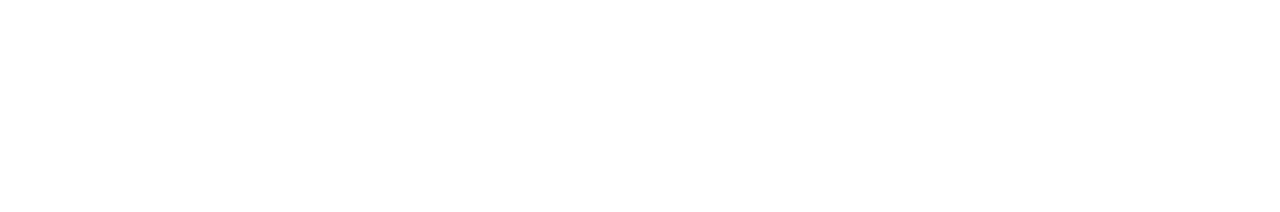
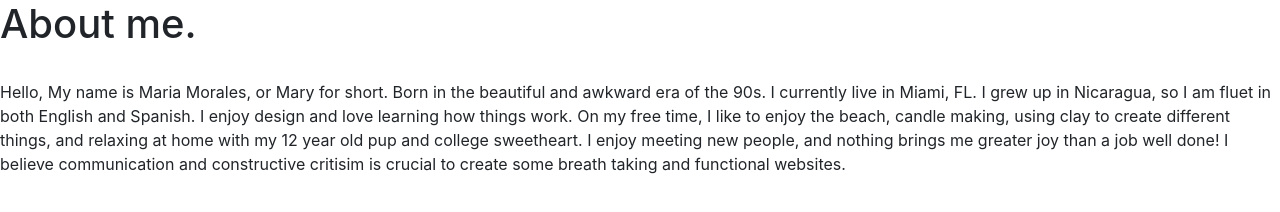
Before and after one commit to mmoralesross/homework2, a plain HTML site: page index.html in a window 1280 px wide. Drawn offline with nearby package versions, Linux system fonts and the light colour scheme.

Commit message:
adding about me

```diff
--- a/index.html
+++ b/index.html
@@ -7,6 +7,14 @@
     <title>Mary's Web</title>
 </head>
 <body>
+    <h1>About me.</h1>
+    <br>
+    Hello, My name is Maria Morales, or Mary for short. Born in the beautiful and awkward era of the 90s.
+    I currently live in Miami, FL. I grew up in Nicaragua, so I am fluet in both English and Spanish.
+    I enjoy design and love learning how things work. On my free time, I like
+    to enjoy the beach, candle making, using clay to create different things, and relaxing at home with my 12 year
+    old pup and college sweetheart. I enjoy meeting new people, and nothing brings me greater joy than a job well done!
+    I believe communication and constructive critisim is crucial to create some breath taking and functional websites.
 <script src="https://code.jquery.com/jquery-3.5.1.slim.min.js" integrity="sha384-DfXdz2htPH0lsSSs5nCTpuj/zy4C+OGpamoFVy38MVBnE+IbbVYUew+OrCXaRkfj" crossorigin="anonymous"></script>
 <script src="https://cdn.jsdelivr.net/npm/popper.js@1.16.1/dist/umd/popper.min.js" integrity="sha384-9/reFTGAW83EW2RDu2S0VKaIzap3H66lZH81PoYlFhbGU+6BZp6G7niu735Sk7lN" crossorigin="anonymous"></script>
 <script src="https://stackpath.bootstrapcdn.com/bootstrap/4.5.2/js/bootstrap.min.js" integrity="sha384-B4gt1jrGC7Jh4AgTPSdUtOBvfO8shuf57BaghqFfPlYxofvL8/KUEfYiJOMMV+rV" crossorigin="anonymous"></script>
```
Also changed, not shown: contact.html (+2 -7 lines).
